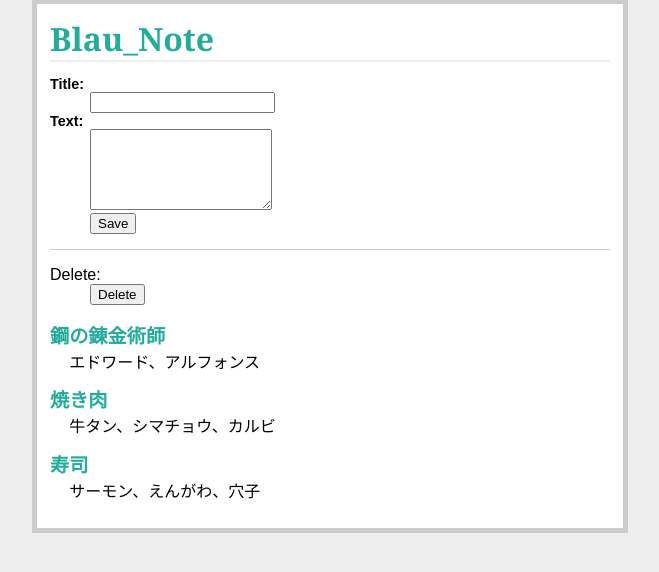
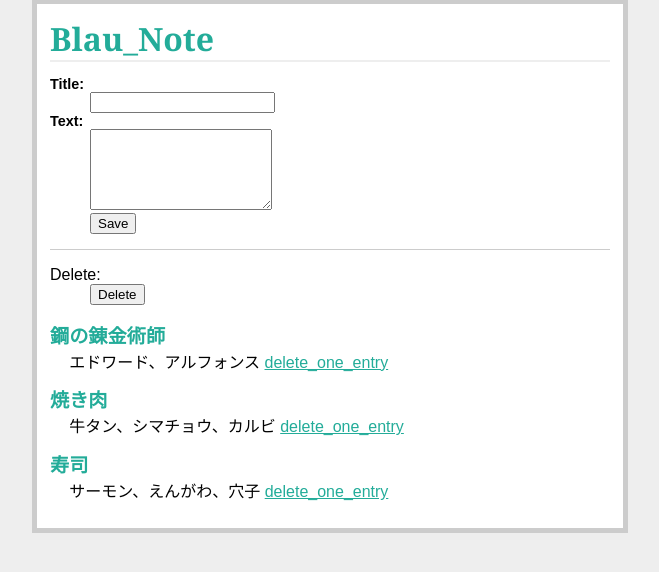
Before and after one commit to le-blau/Note_flask, a Flask app: page / in a window 1280 px wide. Shown: the part 33-605 px from the top of the page, without its empty margins (310-969 px from the left). Run offline with Flask 2, Linux system fonts and the light colour scheme; data comes from the database, SQL or seed files in the repository.

Commit message:
feat: エントリを１件ずつ削除する機能を追加

```diff
--- a/flaskr/templates/show_entries.html
+++ b/flaskr/templates/show_entries.html
@@ -20,6 +20,7 @@
   <ul class=entries>
   {% for entry in entries %}
     <li><h2>{{ entry.title }}</h2>{{ entry.text|safe }}
+    <a href="/delete_one_entry/{{ entry.id }}" class="btn">delete_one_entry</a>
   {% else %}
     <li><em>Unbelievable.  No entries here so far</em>
   {% endfor %}
--- a/flaskr/views.py
+++ b/flaskr/views.py
@@ -25,3 +25,14 @@ def delete_entry():
     db.session.commit()
     flash('All deleted')
     return redirect(url_for('show_entries'))
+
+@app.route('/delete_one_entry/<int:entry>')
+def delete_one_entry(entry):
+    # 一件削除
+    print('delete one entry')
+    post = Entry.query.get(entry)
+    print(post)
+    db.session.delete(post)
+    db.session.commit()
+    flash('Deleted one entry')
+    return redirect(url_for('show_entries'))
```
